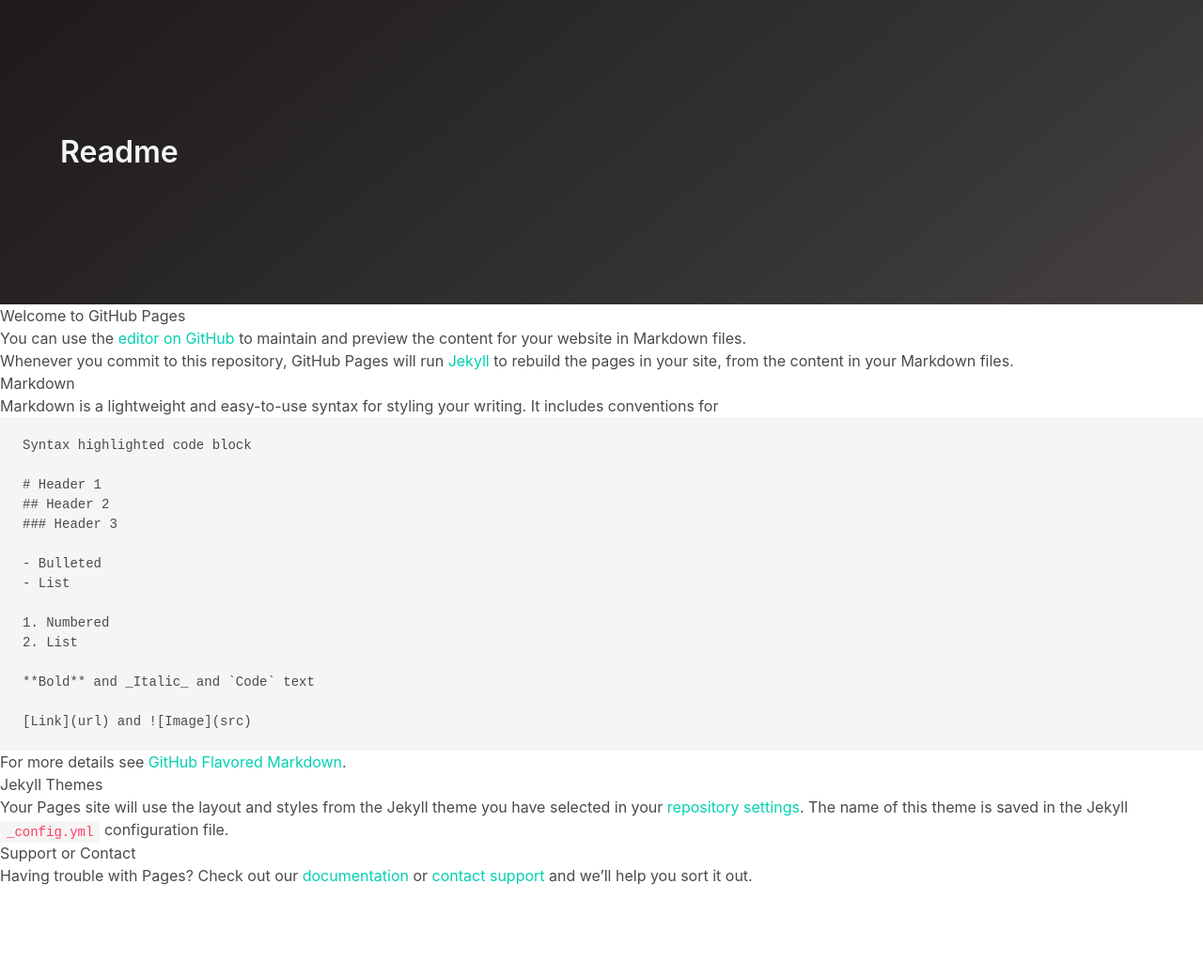
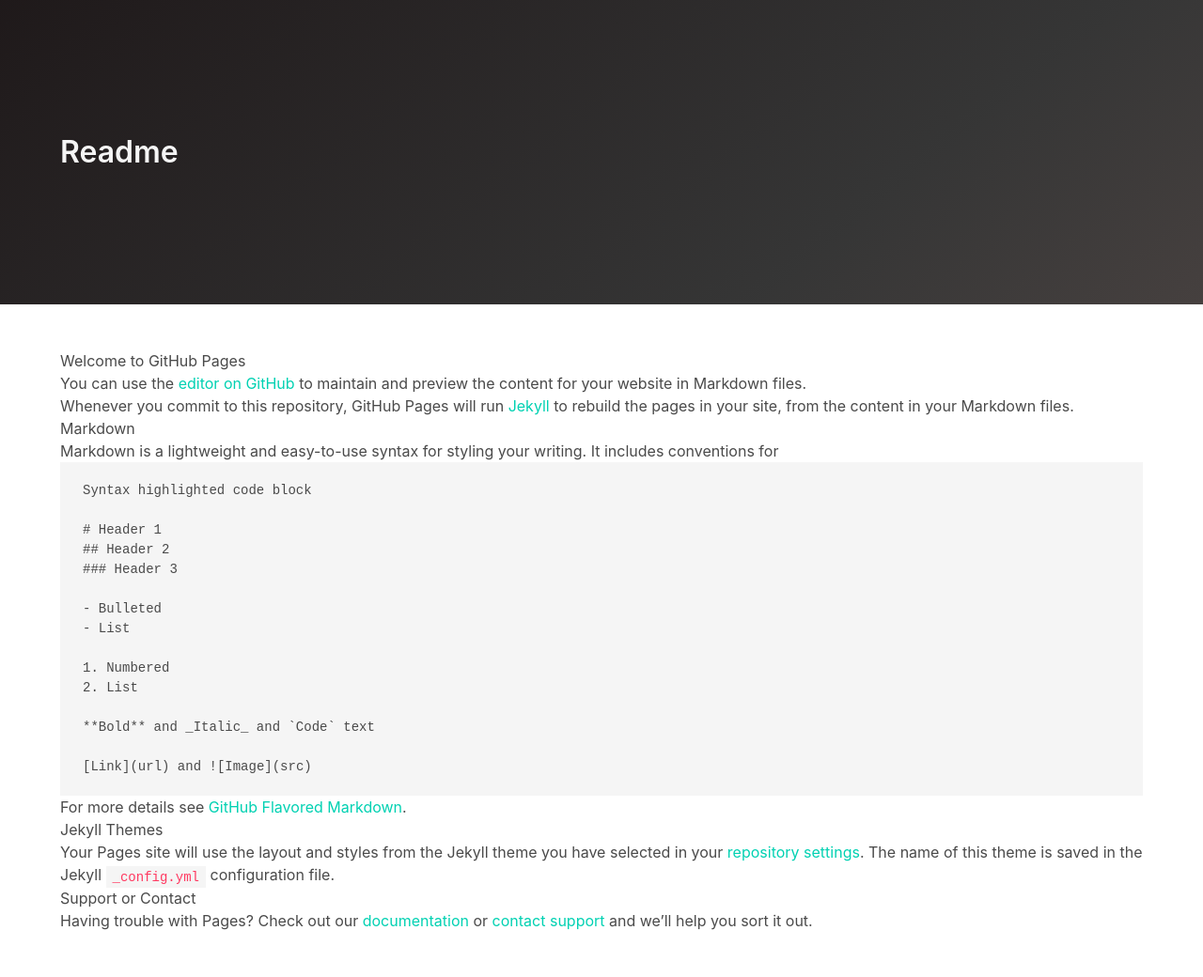
Before and after one commit to oscarlevin/testsite, a Jekyll site: the page built from README.md, in a window 1280 px wide. Shown: the whole page at 94% size. Built offline with Jekyll 4.4.1, drawn with Linux system fonts in a browser that asks for light colours; before the commit the page ends 944 px from its top, so only the background shows below that.

Commit message:
put content inside section

```diff
--- a/_layouts/default.html
+++ b/_layouts/default.html
@@ -19,6 +19,10 @@
       </div>
     </section>
 
-    {{ content }}
+    <section class="section">
+      <div class="container">
+        {{ content }}
+      </div>
+    </section>
   </body>
 </html>
--- a/index.html
+++ b/index.html
@@ -16,7 +16,7 @@
     </div>
   </section>
 
-  <section class="hero is-info is-fullheight">
+  <section class="hero is-info is-medium">
     <div class="container">
       <h1 class="title">This is the title of the second section </h1>
     <p>A paragraph</p>
```
